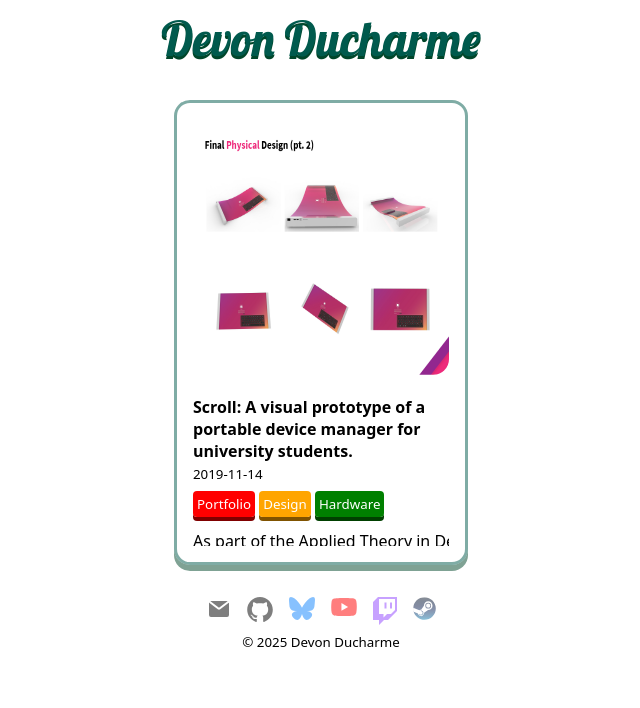
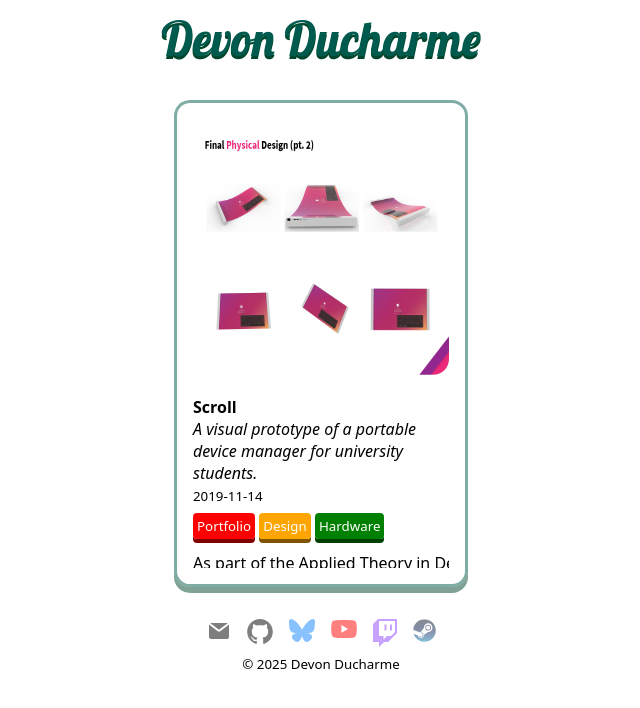
Before and after one commit to buddydudedev/portfolio.buddydude.dev, a Jekyll site: the page built from index.html, in a window 1280 px wide. Shown: the top 708 px of the page, without its empty margins (327-967 px from the left). Built offline with Jekyll 4.4.1, drawn with Linux system fonts in a browser that asks for light colours.

Commit message:
Subtitle support

```diff
--- a/index.html
+++ b/index.html
@@ -13,6 +13,9 @@ layout: default
             <b>{{ post.title }}</b>
         </div>
         <div>
+            <i>{{ post.subtitle }}</i>
+        </div>
+        <div>
             <small>{{ post.date | date: '%Y-%m-%d' }}</small>
         </div>
         <div class="categories">
```
Also changed, not shown: _posts/2019-11-14-scroll.md (+2 -1 lines).
